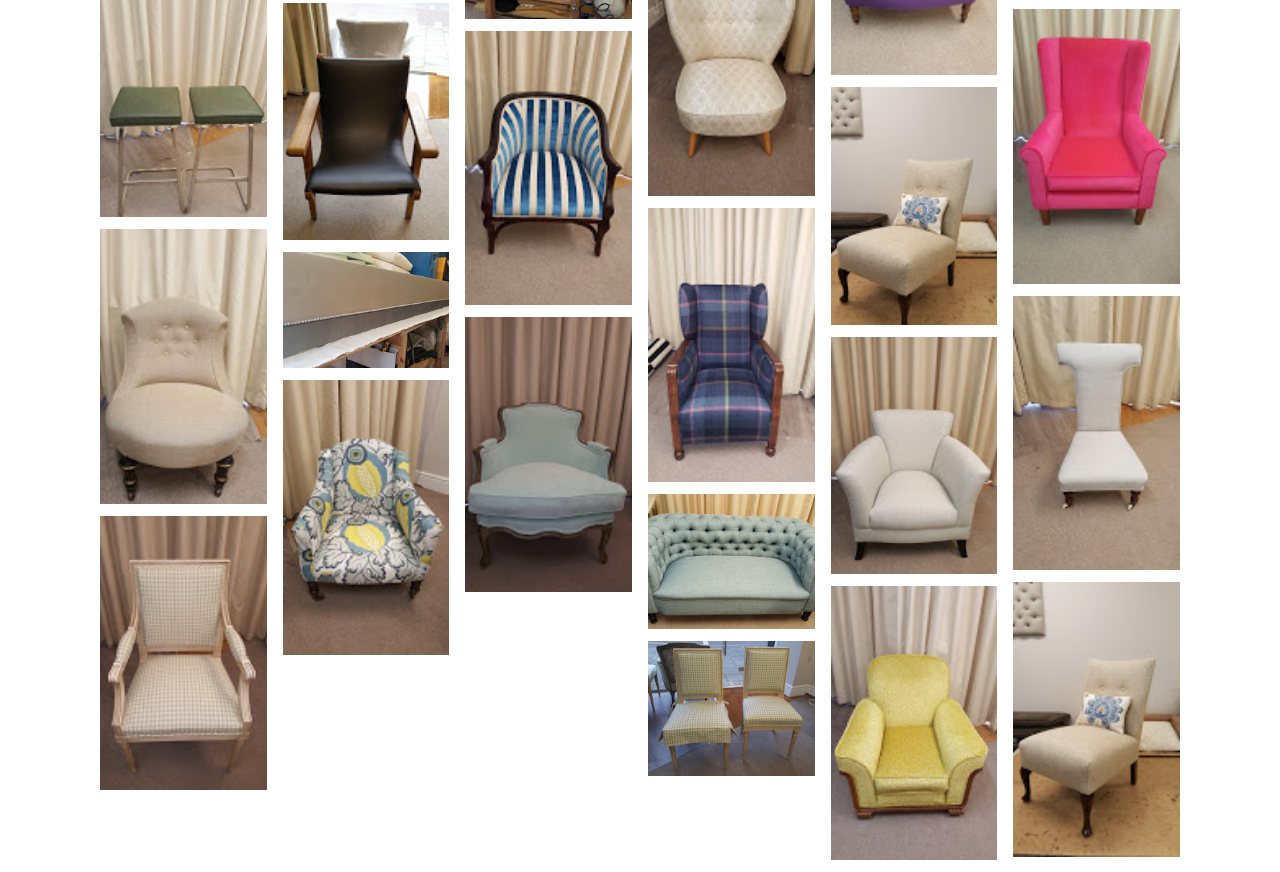
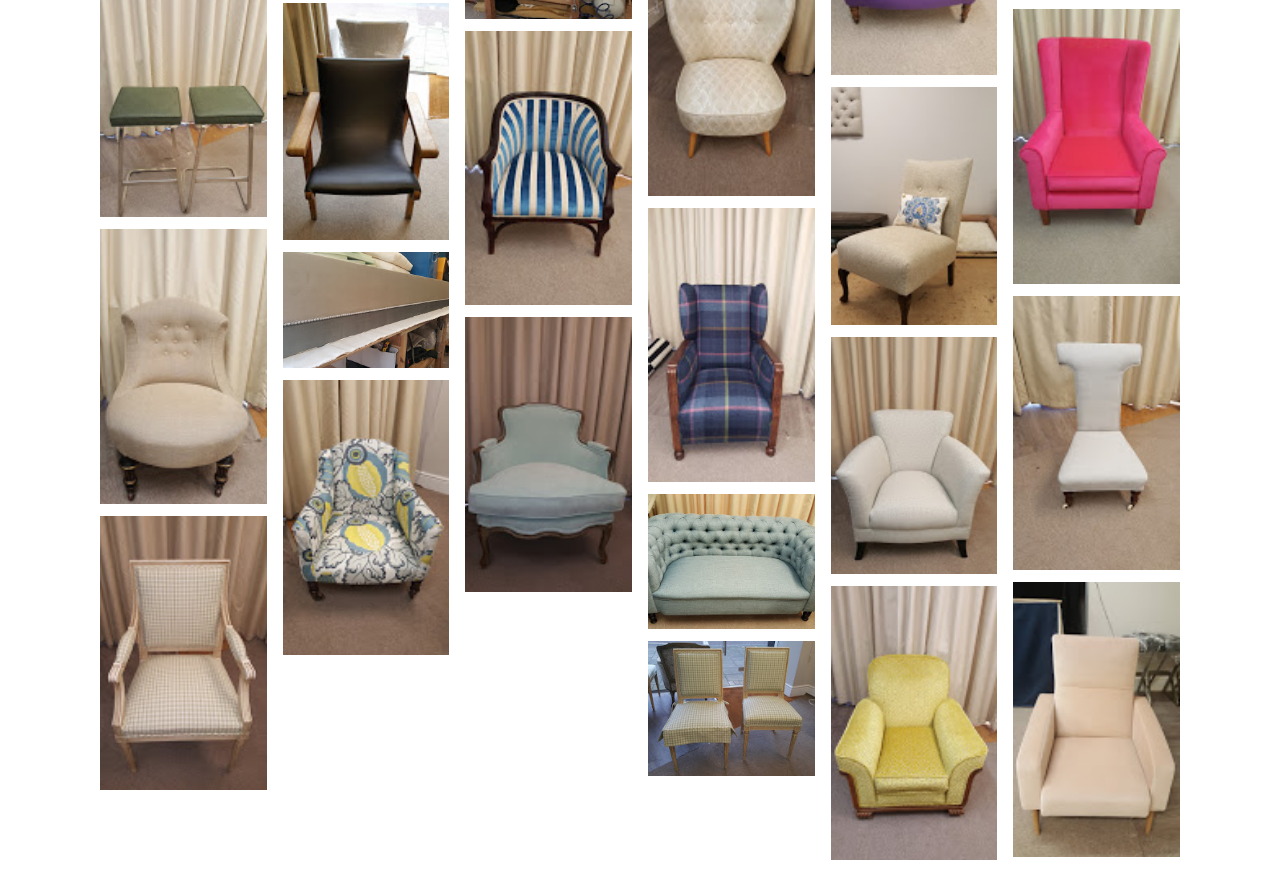
Before and after one commit to hosse25uv/lcc, a plain HTML site: page index.html in a window 1280 px wide. Shown: the part 1022-1894 px from the top of the page. Drawn offline with nearby package versions, Linux system fonts and the light colour scheme.

Commit message:
Update index.html
update

```diff
--- a/index.html
+++ b/index.html
@@ -145,7 +145,7 @@
       <img src="img/white-low-chair.jpg" alt="white-french-bench" />
     </div>
     <div class="item">
-      <img src="img/beige-chair.jpg" alt="reupholstery" />
+      <img src="img/rose-armchair.jpg" alt="reupholstery" />
     </div>
   </div>
 </div>
```
